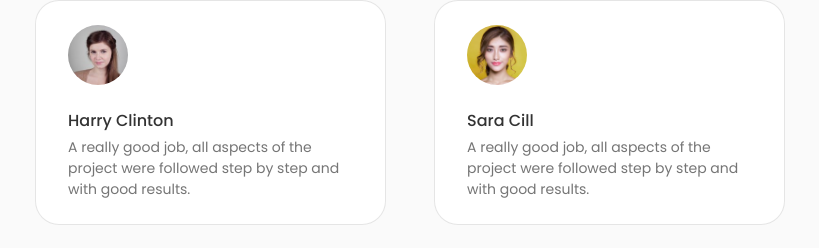
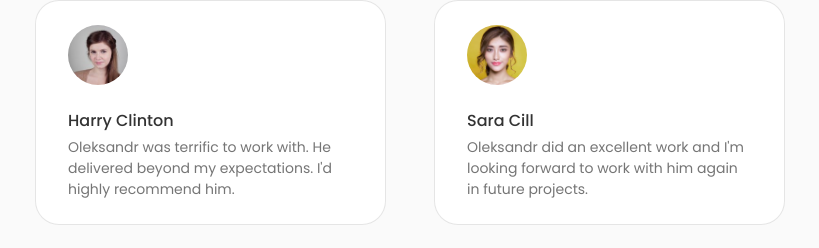
Before and after one commit to alterproger/portfolio, a Next.js app: page / in a window 1280 px wide. Shown: the part 4919-5167 px from the top of the page, without its empty margins (230-1049 px from the left). Built offline with nearby package versions, Linux system fonts and the light colour scheme.

Commit message:
chore: update testimonials text

```diff
--- a/src/sections/testimonials/libs/constants.ts
+++ b/src/sections/testimonials/libs/constants.ts
@@ -8,21 +8,27 @@ const TESTIMONIALS = [
     image: image1,
     title: 'John Doe',
     description:
-      'A really good job, all aspects of the project were followed step by step and with good results.',
+      'Oleks was a pleasure to work with. Speedy, fair, and produces great work. Excellent frontend dev. A++',
   },
   {
     id: 2,
     image: image2,
     title: 'Harry Clinton',
     description:
-      'A really good job, all aspects of the project were followed step by step and with good results.',
+      "Oleksandr was terrific to work with. He delivered beyond my expectations. I'd highly recommend him.",
   },
   {
     id: 3,
     image: image3,
     title: 'Sara Cill',
     description:
-      'A really good job, all aspects of the project were followed step by step and with good results.',
+      "Oleksandr did an excellent work and I'm looking forward to work with him again in future projects.",
+  },
+  {
+    id: 4,
+    image: image1,
+    title: 'Sara Cill',
+    description: 'Great job! Will hire him for future projects. Thanks!',
   },
 ];
 
```
